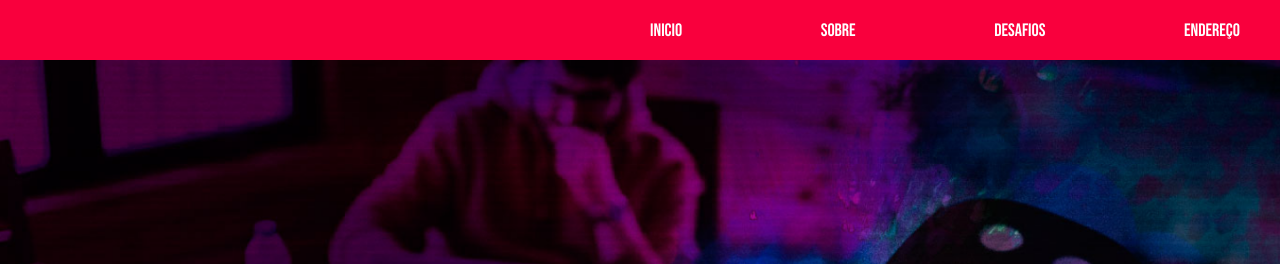
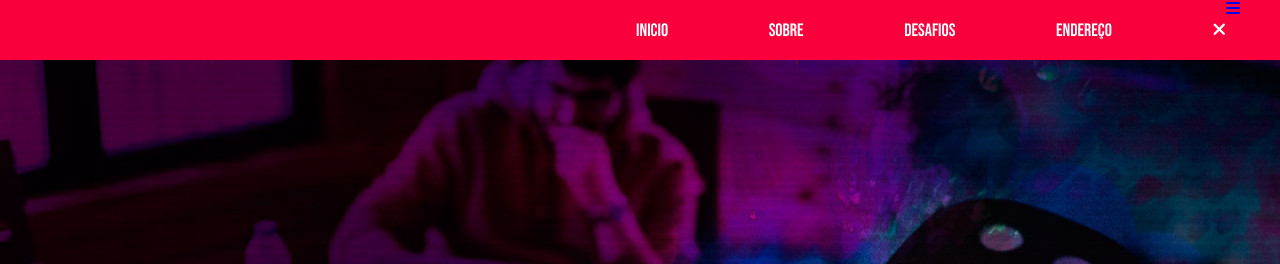
Before and after one commit to odirlei-assis/LandingPageTarde, a plain HTML site: page index.html in a window 1280 px wide. Shown: the top 264 px of the page. Drawn offline with nearby package versions, Linux system fonts and the light colour scheme.

Commit message:
Arquivo index.html finalizado

```diff
--- a/index.html
+++ b/index.html
@@ -6,18 +6,25 @@
     <meta http-equiv="X-UA-Compatible" content="IE=edge">
     <meta name="viewport" content="width=device-width, initial-scale=1.0">
     <title>Landing Page</title>
+    <script src="https://kit.fontawesome.com/fa6968a204.js" crossorigin="anonymous"></script>
     <link rel="stylesheet" href="css/estilo.css">
 </head>
 
 <body>
     <header>
         <div class="container container_header">
-            <nav class="nav_header">
+            <nav id="links" class="nav_header">
                 <a href="#inicio">inicio</a>
                 <a href="#container_sobre">sobre</a>
-                <a href="#desafios">desafios</a>
+                <a href="#desafios" onclick="botaoDoMenu()">desafios</a>
                 <a href="#endereco">endereço</a>
+                <a href="" onclick="botaoDoMenu()">
+                    <i class="fas fa-times"></i>
+                </a>
             </nav>
+            <a class="btn_menu" href="#" onclick="botaoDoMenu()">
+                <i class="fas fa-bars"></i>
+            </a>
         </div>
     </header>
 
@@ -92,6 +99,19 @@
     <footer>
         <span>Copyright © 2020 - Escola Senai de Informática</span>
     </footer>
+
+    <script>
+        function botaoDoMenu() {
+            var menu = document.getElementById("links");
+            if (menu.style.display === "flex") {
+                // Esconder o menu
+                menu.style.display = "none";
+            } else {
+                // Mostrar o menu
+                menu.style.display = "flex";
+            }
+        }
+    </script>
 </body>
 
 </html>
```
